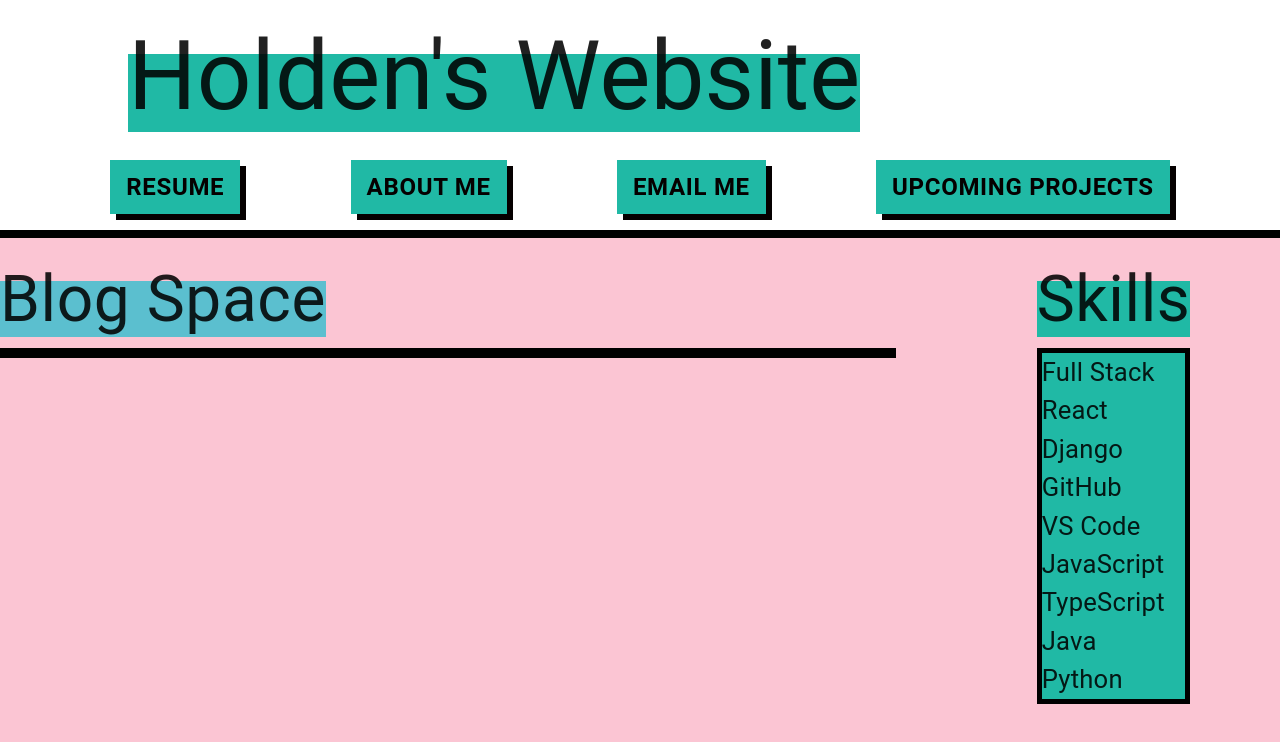
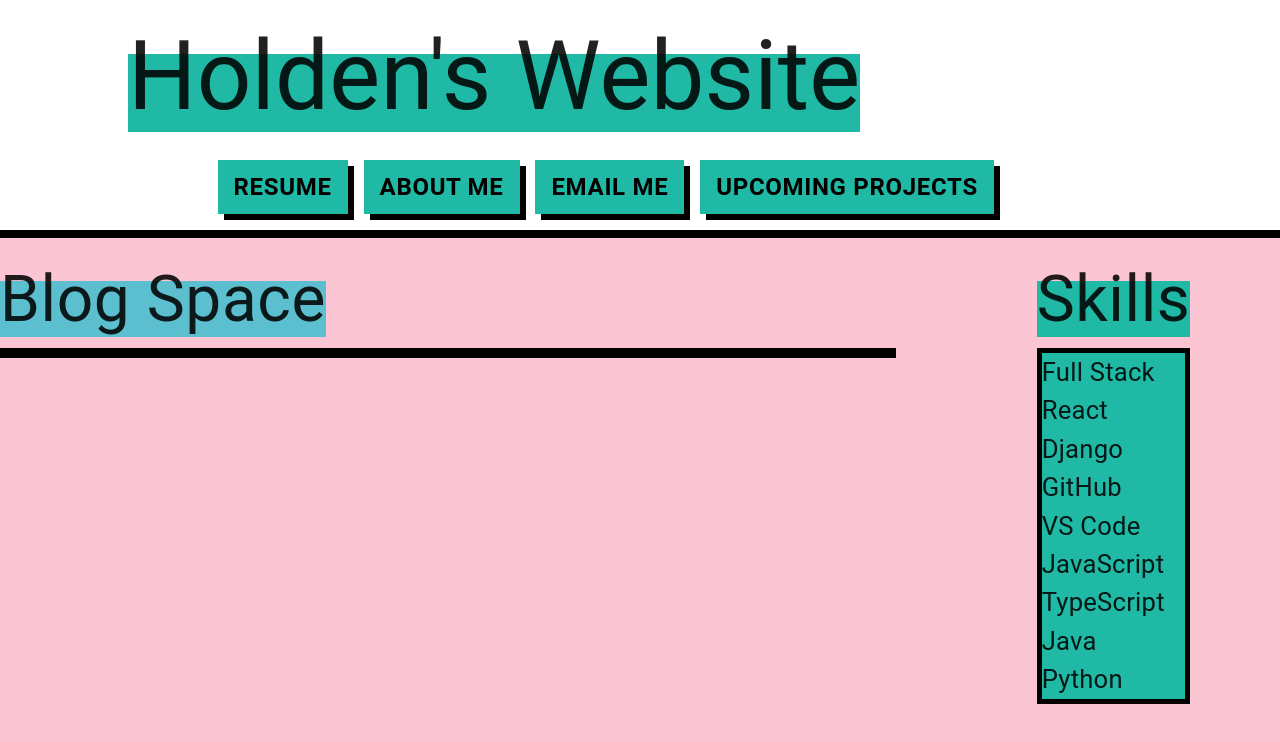
Before and after one commit to HoldenGjuka/personal-website-frontend, a React (Create React App) app: page / in a window 1280 px wide. Shown: the top 742 px of the page. Built offline with nearby package versions, Linux system fonts and the light colour scheme; no server answers.

Commit message:
Fixed button spacing between browser sizes

```diff
--- a/src/components/appbar/index.js
+++ b/src/components/appbar/index.js
@@ -1,7 +1,6 @@
 import React from 'react'
 
-import { Button } from "@mui/material";
-import { MyList } from "../../styles/appbar";
+import { AppbarButton, MyList } from "../../styles/appbar";
 import { db_url } from "../../debug"
 
 
@@ -49,10 +48,10 @@ class Navbar extends React.Component {
   render() {
     return (
       <MyList type='row'>
-        <Button onClick={this.onDownload} variant='bold'>Resume</Button>
-        <Button onClick={this.onDownload} variant='bold'>About Me</Button>
-        <Button onClick={this.onEmail} variant='bold'>Email Me</Button>
-        <Button onClick={this.goGitHub} variant='bold'>Upcoming Projects</Button>
+        <AppbarButton onClick={this.onDownload} variant='bold'>Resume</AppbarButton>
+        <AppbarButton onClick={this.onDownload} variant='bold'>About Me</AppbarButton>
+        <AppbarButton onClick={this.onEmail} variant='bold'>Email Me</AppbarButton>
+        <AppbarButton onClick={this.goGitHub} variant='bold'>Upcoming Projects</AppbarButton>
         {/* <Button variant='bold'>Dummy Button</Button> */}
       </MyList>
     )
--- a/src/styles/appbar/index.js
+++ b/src/styles/appbar/index.js
@@ -1,10 +1,29 @@
 import { styled } from '@mui/material/styles'
-import { List } from '@mui/material'
+import { Button, List } from '@mui/material'
+
+import theme from '../theme/index.js'
 
 
 //list for header buttons
 export const MyList = styled(List)(({ type }) => ({
   display: type === 'row' ? 'flex' : 'block',
-  justifyContent: 'space-evenly',
-  alignitems: 'center',
+  marginLeft: '17%',
+// justifyContent: 'space-evenly',
+  [theme.breakpoints.down("md")]: {
+    alignitems: 'center',
+    justifyContent: 'space-evenly',
+    marginRight: '0',
+    marginLeft: '0',
+  },
+  [theme.breakpoints.between("md", "xl")]: {
+
+  },
 }))
+
+export const AppbarButton = styled(Button, theme)(({ type }) => ({
+
+  marginRight: '1.5%',
+  '&:last-of-type': {
+    marginRight: '0px'
+  },
+}))
```
